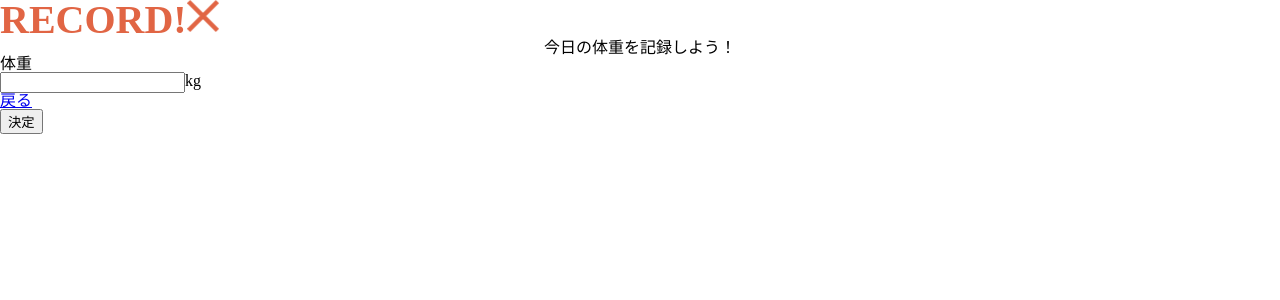
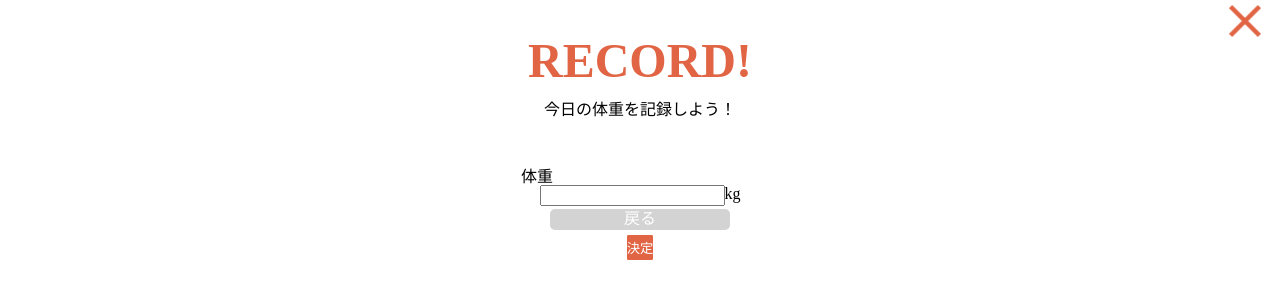
Before and after one commit to rio-honi/Employment-Works, a Flask app: page /input in a window 1280 px wide. Shown: the top 300 px of the page. Run offline with Flask 3, Linux system fonts and the light colour scheme.

Commit message:
#3 MySQLとの接続
MySQLとの接続

```diff
--- a/app.py
+++ b/app.py
@@ -1,12 +1,42 @@
-from flask import Flask
-from flask import render_template
+from flask import Flask, render_template, request, redirect, url_for, flash
+from flask_sqlalchemy import SQLAlchemy
+import mysql.connector
+import os
+from werkzeug.security import check_password_hash, generate_password_hash
 
 app = Flask(__name__)
+app.secret_key = "your_secret_key"  # フラッシュメッセージ用
+
+#データベースの設定
+def db_config():
+    conn = mysql.connector.connect(
+        host = "127.0.0.1",
+        user = "root",
+        password = "Passw0rd",
+        db = "2024sk",
+    )
+    return conn
+
+#データベースの接続
+conn = db_config()
+#データベースの操作用変数定義
+cursor = conn.cursor()
+
+sql = "select * from t_users"
+#SQLの実行
+cursor.execute(sql)
+#データの取り出し
+data = cursor.fetchall()
+#出力
+print(data)
+
+#データベース接続の初期化
+#db = SQLAlchemy(app)
 
 #一番初めのページ：index.html
 @app.route('/')
 def index():
-    return render_template("index.html")
+    return render_template("index.html" ,data = data)
 
 #ログインページ：login.html
 @app.route('/login')
@@ -14,9 +44,9 @@ def login():
     return render_template("login.html")
 
 #ユーザー登録するページ：register.html
-@app.route('/register')
+@app.route('/register', methods=['GET', 'POST'])
 def register():
-    return render_template("register.html")
+    return render_template('register.html')
 
 #ホーム：main.html
 @app.route('/main')
--- a/static/css/input_data.css
+++ b/static/css/input_data.css
@@ -1,14 +1,48 @@
 @charset "utf-8";
-.input{
-    display: flex;
+.main img{
+    margin: 0.4% auto 0 96%;
 }
-.input h1{
+.title h1{
     text-align: center;
     font-family: serif;
-    font-size: 250%;
+    font-size: 300%;
     color: #e16544;
 }
-.main p{
+.title p{
     font-family: serif;
     text-align: center;
+    margin: 1.3% auto;
 }
+
+.input_area{
+    width: 70%;
+    margin: 4% auto 0 auto;
+    text-align: center;
+    font-family: serif;
+}
+.input_area form label{
+    margin: 0 23% 0 auto;
+}
+a{
+    text-decoration: none;
+}
+#btn{
+    text-align: center;
+    margin: 0.3% 40%;
+    padding: 0.3% 0;
+    background-color: lightgray;
+    border-radius: 5px;
+}
+#btn p{
+    font-family: serif;
+    color: #ffffff;
+}
+.input_area form button{
+    background-color: #e16544;
+    border: none;
+    color: #ffffff;
+    border-radius: 5%;
+    margin: 0.3% 40%;
+    padding: 0.3% 0;
+    font-family: serif;
+}
--- a/static/css/setting.css
+++ b/static/css/setting.css
@@ -3,7 +3,7 @@
     background-color: #e16544;
     padding: 1.7%;
 }
-h1{
+.chunk h1{
     font-family: serif;
     text-align: center;
     font-size: 125%;
--- a/templates/index.html
+++ b/templates/index.html
@@ -17,6 +17,7 @@
             <a href="/login" class="login_button">
                 <div id="button">
                     <P>START</P>
+                    {{data[0][1]}}
                 </div>
             </a>
         </div>
--- a/templates/input_data.html
+++ b/templates/input_data.html
@@ -11,24 +11,22 @@
   <body>
     <div class="wrap">
       <div class="chunk">
-        <div class="input">
+        <a href="/main" class="main">
+          <img src="../static/images/batu.png">
+        </a>
+        <div class="title">
           <h1>RECORD!</h1>
-          <a href="/main" class="main">
-            <img src="../static/images/batu.png">
-          </a>
-        </div>
-        <div class="main">
           <p>今日の体重を記録しよう！</p>
         </div>
       </div>
-      <div>
+      <div class="input_area">
         <form method="POST" action="/input">
 
             <label for="weight">体重</label><br>
             <input type="number" id="weight" name="weight" step="0.1" required>kg
 
             <a href="/main" class="main_button">
-              <div id="button">
+              <div id="btn">
                   <P>戻る</P>
               </div>
             </a>
```
Also changed, not shown: static/css/record_confirmation.css (+11 -0 lines), templates/login.html (+7 -1 lines), templates/register.html (+38 -1 lines), templates/setting.html (+13 -0 lines), static/css/register.css (line endings or trailing spaces).
